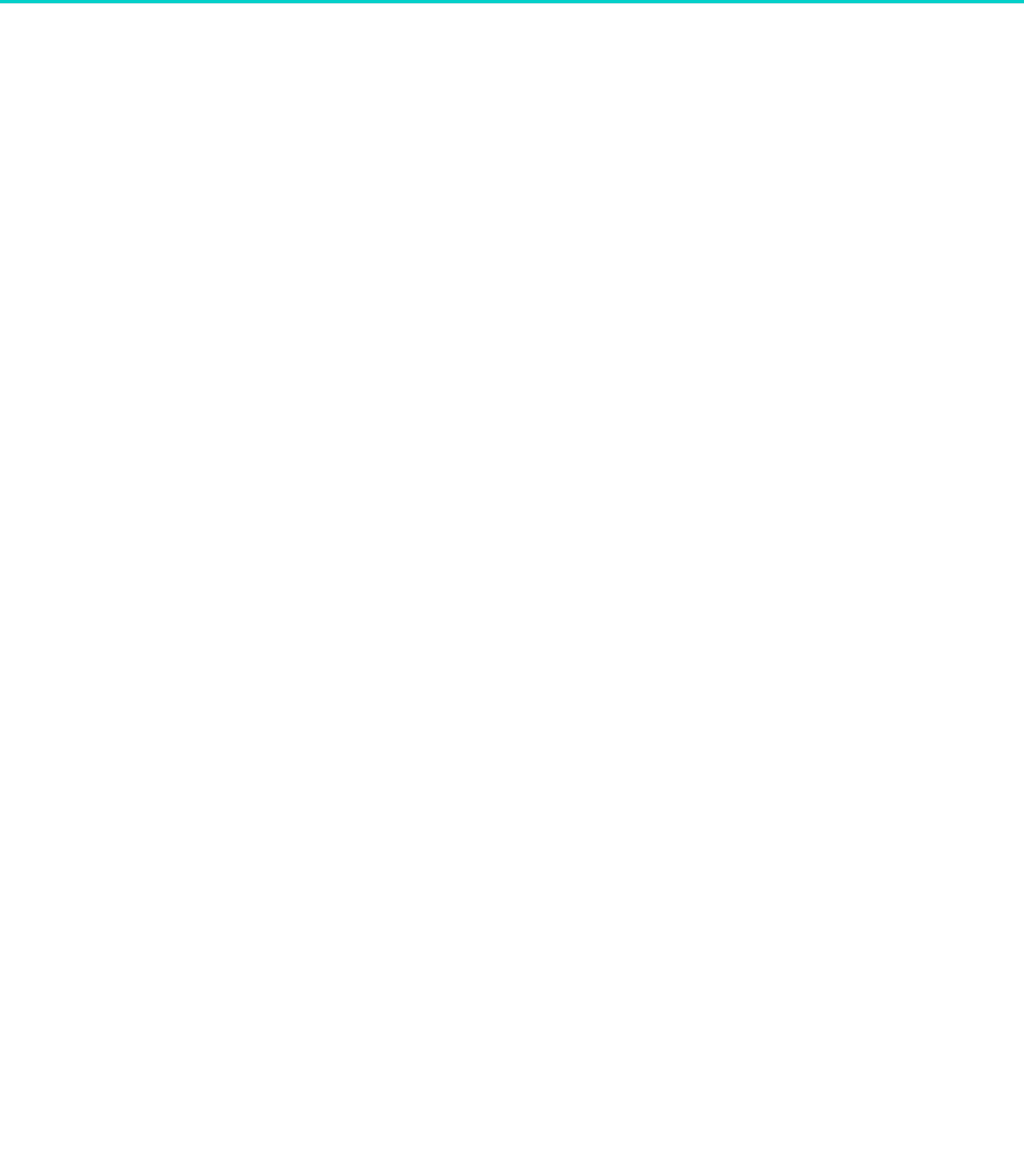
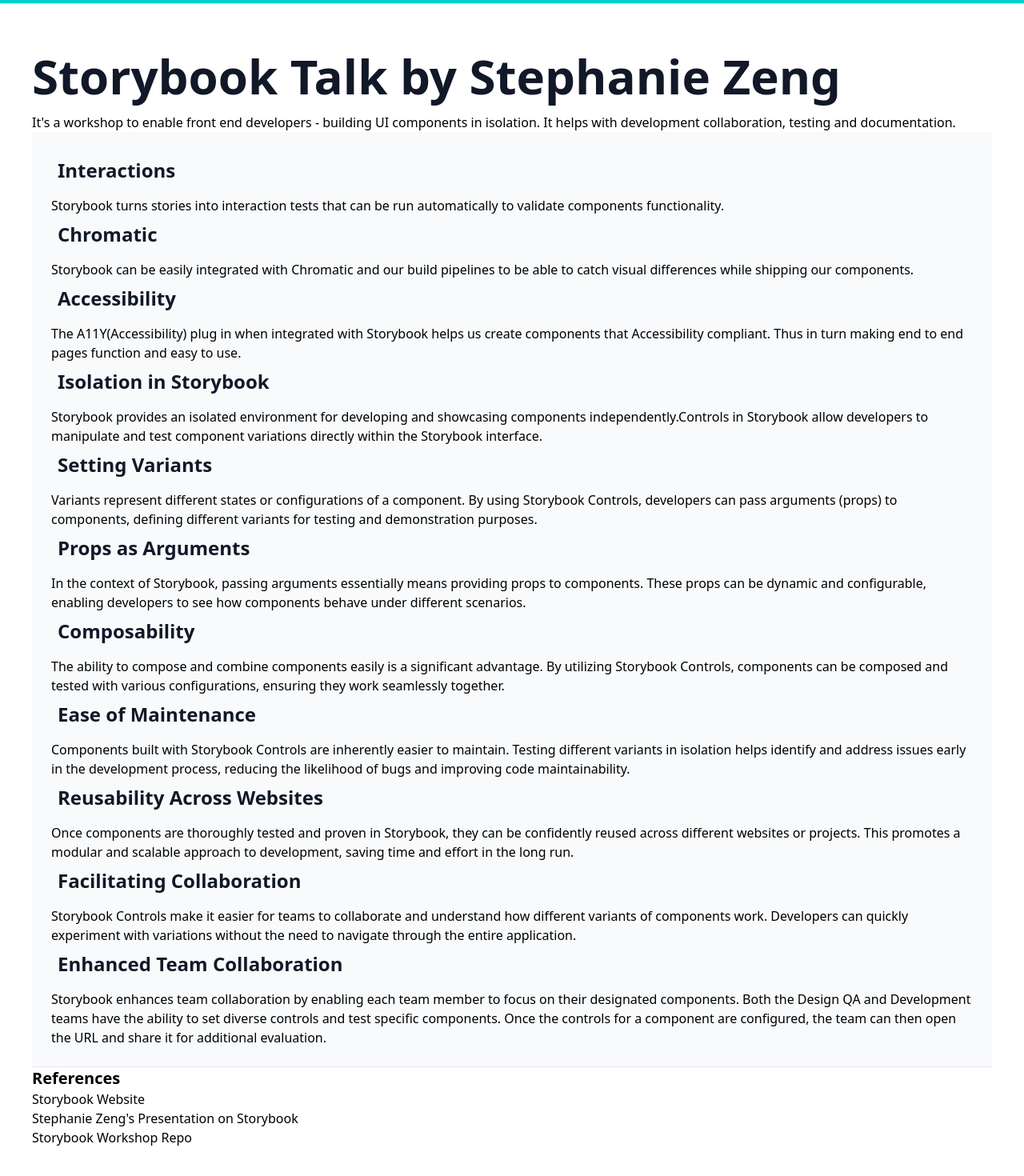
Before and after one commit to spencer-rangle/fundamentals-practice-1, a React (Create React App) app: page /storybook in a window 1280 px wide. Before the commit this address had no page. Shown: the part 68-1538 px from the top of the page at 80% size. Before the commit the page ends 800 px from the top, so only its background shows below. Built offline with nearby package versions, Linux system fonts and the light colour scheme.

Commit message:
storybook material

```diff
--- a/src/App.js
+++ b/src/App.js
@@ -21,6 +21,7 @@
 import ReducePage from './components/MaterialsSection/ReducePage/ReducePage'
 import PrototypePage from './components/MaterialsSection/Prototypes/Prototypes'
 import { Header } from './components/Header/Header'
+import StorybookPage from './components/MaterialsSection/StorybookPage/StorybookPage'
 import TailwindPage from './components/MaterialsSection/TailwindPage/TailwindPage'
 
 const App = () => {
@@ -42,6 +43,7 @@
         <Route path="/map-loop" element={<MapLoopPage />} />
         <Route path="/reduce" element={<ReducePage />} />
         <Route path="/prototype" element={<PrototypePage />} />
+        <Route path="/storybook" element={<StorybookPage />} />
         <Route path="/tailwind" element={<TailwindPage />} />
       </Routes>
     </>
--- a/src/components/MaterialsSection/MaterialsSection.js
+++ b/src/components/MaterialsSection/MaterialsSection.js
@@ -53,6 +53,12 @@
     destination: '/prototype',
   },
   {
+    label: 'Storybook',
+    subtext: `Storybook is used for building components in isolation, testing and team collaboration.
+`,
+    destination: '/storybook',
+  },
+  {
     label: 'Tailwind',
     subtext: `Tailwind is a utility first CSS Framework that streamlines web development by providing a set of pre-designed, low-level utility classes for building responsive and customizable user interfaces.
 
--- /dev/null
+++ b/src/components/MaterialsSection/StorybookPage/StorybookPage.js
@@ -0,0 +1,121 @@
+import React from 'react'
+
+const StorybookPage = () => {
+  return (
+    <div className="p-10">
+      <h1>Storybook Talk by Stephanie Zeng</h1>
+      <section>
+        It's a workshop to enable front end developers - building UI components
+        in isolation. It helps with development collaboration, testing and
+        documentation.
+      </section>
+      <div className="flex flex-col p-6 bg-slate-50">
+        <h2>Interactions</h2>
+        <p>
+          Storybook turns stories into interaction tests that can be run
+          automatically to validate components functionality.
+        </p>
+        <h2>Chromatic</h2>
+        <p>
+          Storybook can be easily integrated with Chromatic and our build
+          pipelines to be able to catch visual differences while shipping our
+          components.
+        </p>
+        <h2>Accessibility</h2>
+        <p>
+          The A11Y(Accessibility) plug in when integrated with Storybook helps
+          us create components that Accessibility compliant. Thus in turn making
+          end to end pages function and easy to use.
+        </p>
+        <h2>Isolation in Storybook</h2>
+        <p>
+          {' '}
+          Storybook provides an isolated environment for developing and
+          showcasing components independently.Controls in Storybook allow
+          developers to manipulate and test component variations directly within
+          the Storybook interface.
+        </p>
+        <h2>Setting Variants</h2>
+        <p>
+          Variants represent different states or configurations of a component.
+          By using Storybook Controls, developers can pass arguments (props) to
+          components, defining different variants for testing and demonstration
+          purposes.
+        </p>
+        <h2>Props as Arguments</h2>
+        <p>
+          In the context of Storybook, passing arguments essentially means
+          providing props to components. These props can be dynamic and
+          configurable, enabling developers to see how components behave under
+          different scenarios.
+        </p>
+        <h2>Composability</h2>
+        <p>
+          The ability to compose and combine components easily is a significant
+          advantage. By utilizing Storybook Controls, components can be composed
+          and tested with various configurations, ensuring they work seamlessly
+          together.
+        </p>
+        <h2>Ease of Maintenance</h2>
+        <p>
+          Components built with Storybook Controls are inherently easier to
+          maintain. Testing different variants in isolation helps identify and
+          address issues early in the development process, reducing the
+          likelihood of bugs and improving code maintainability.
+        </p>
+        <h2>Reusability Across Websites</h2>
+        <p>
+          Once components are thoroughly tested and proven in Storybook, they
+          can be confidently reused across different websites or projects. This
+          promotes a modular and scalable approach to development, saving time
+          and effort in the long run.
+        </p>
+        <h2>Facilitating Collaboration</h2>
+        <p>
+          Storybook Controls make it easier for teams to collaborate and
+          understand how different variants of components work. Developers can
+          quickly experiment with variations without the need to navigate
+          through the entire application.
+        </p>
+        <h2>Enhanced Team Collaboration </h2>
+        <p>
+          Storybook enhances team collaboration by enabling each team member to
+          focus on their designated components. Both the Design QA and
+          Development teams have the ability to set diverse controls and test
+          specific components. Once the controls for a component are configured,
+          the team can then open the URL and share it for additional evaluation.
+        </p>
+      </div>
+
+      <hr />
+      <div>
+        <h3>References</h3>
+        <ul>
+          <li>
+            <a href="https://storybook.js.org/" rel="noopener">
+              Storybook Website
+            </a>
+          </li>
+          <li>
+            <a
+              href="https://docs.google.com/presentation/d/1sVBY2Rim8Lo9-W9OjVJ96JCcfqmcxd1uCnMZ-aPQF8o/edit#slide=id.g24fff31ecec_0_423"
+              rel="noopener"
+            >
+              Stephanie Zeng's Presentation on Storybook
+            </a>
+          </li>
+          <li>
+            <a
+              href="https://github.com/rangle/storybook-workflow-workshop/blob/main/components/ui/Profile/profile.test.stories.tsx"
+              rel="noopener"
+            >
+              Storybook Workshop Repo
+            </a>
+          </li>
+        </ul>
+      </div>
+    </div>
+  )
+}
+
+export default StorybookPage
```
